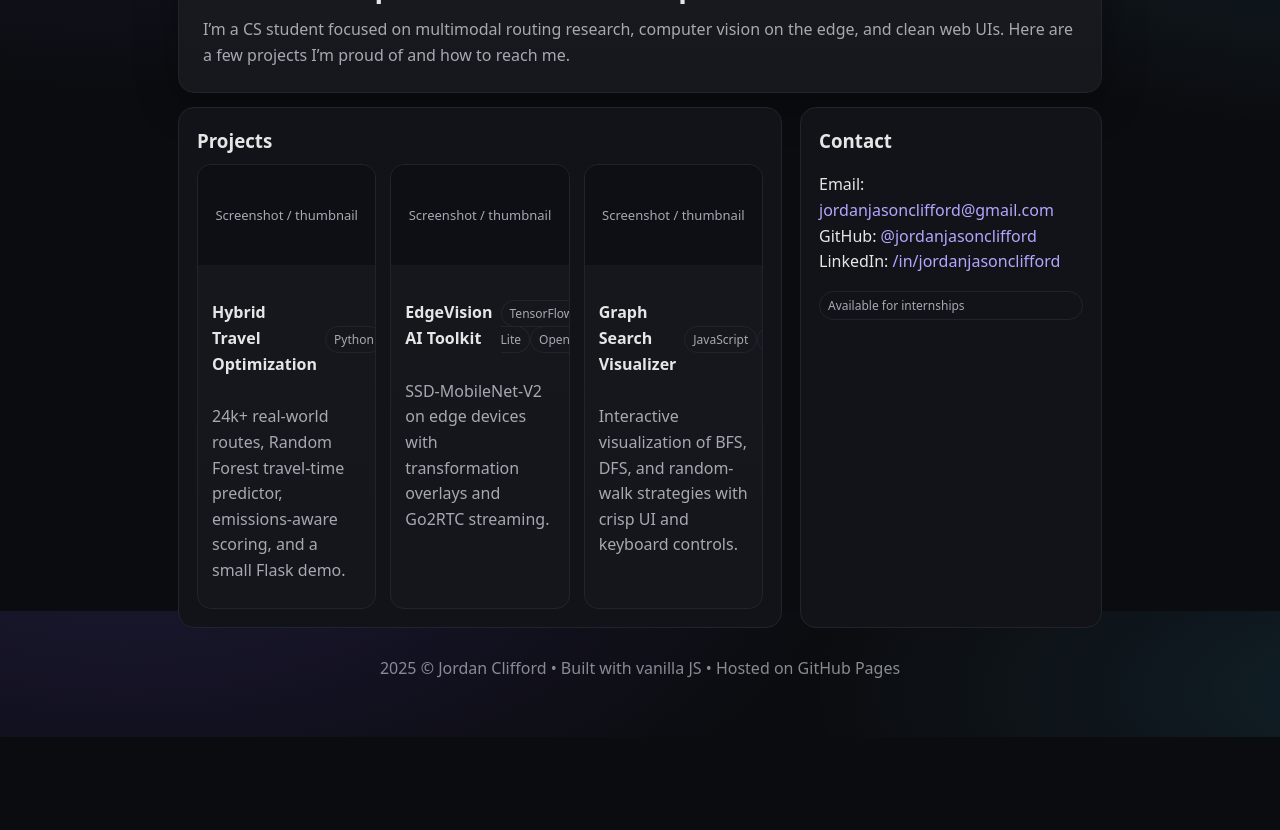
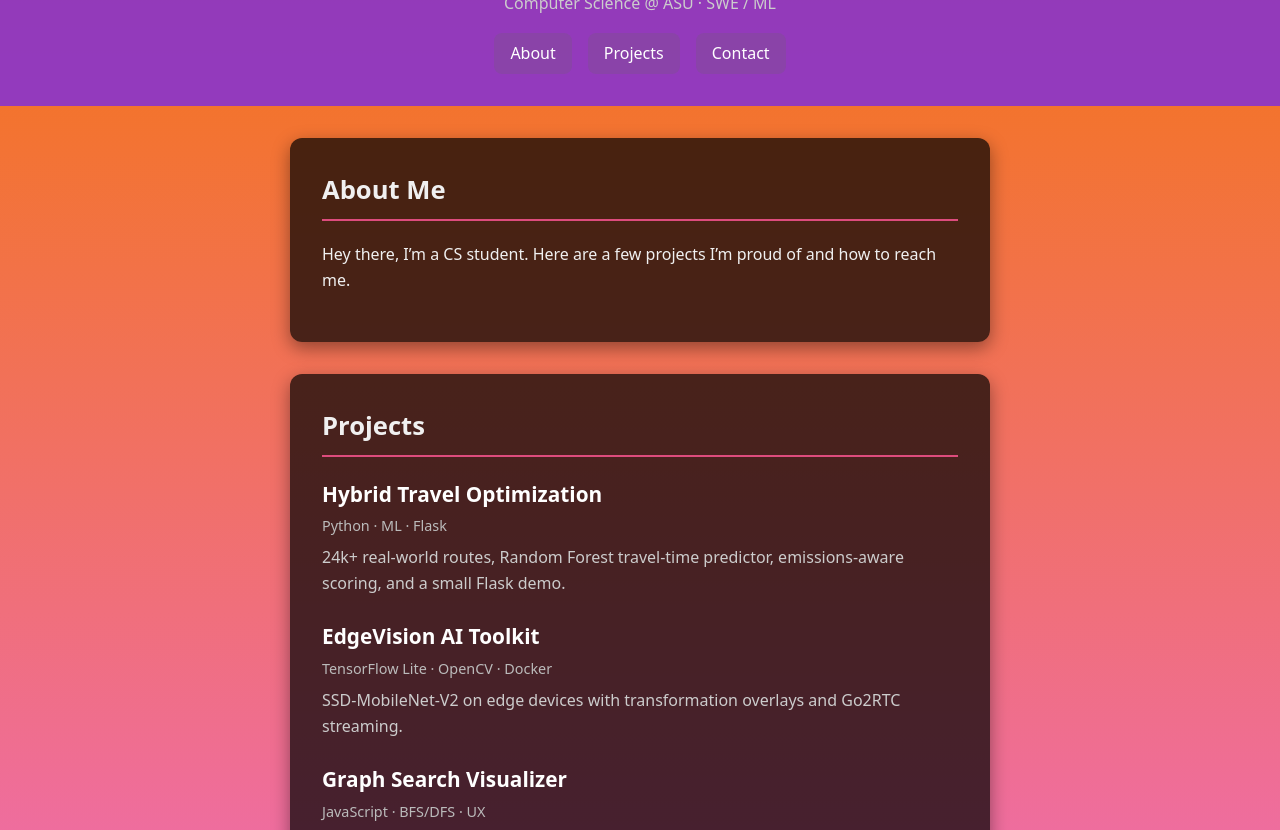
Before and after one commit to jordanjasonclifford/jordanjasonclifford.github.io, a plain HTML site: page index.html in a window 1280 px wide. Shown: the part 189-1019 px from the top of the page. Before the commit the page ends 926 px from the top, so only its background shows below. Drawn offline with Linux system fonts and the light colour scheme.

Commit message:
Color updates

```diff
--- a/index.html
+++ b/index.html
@@ -4,193 +4,156 @@
   <meta charset="utf-8" />
   <meta name="viewport" content="width=device-width, initial-scale=1" />
   <title>Jordan Clifford — Portfolio</title>
-  <meta name="description" content="Personal portfolio of Jordan Clifford: projects, resume, and contact." />
   <style>
-    /* ====== Design tokens ====== */
-    :root{
-      --bg: #0b0c10;
-      --card: #111319;
-      --text: #e6e6e6;
-      --muted:#a7a9b2;
-      --accent:#7c5cff; /* tweak this to your favorite color */
-      --accent-2:#4ad6ff;
-      --border: #22242d;
-      --link: #b6a5ff;
-      --radius: 16px;
-      --shadow: 0 8px 40px rgba(0,0,0,.35);
-      --max: 980px;
+    body {
+      margin: 0;
+      font-family: system-ui, -apple-system, Segoe UI, Roboto, Ubuntu, sans-serif;
+      background: linear-gradient(180deg, #f57600, #eb68f7);
+      color: #f0f0f0;
+      line-height: 1.6;
+    }
+    header {
+      text-align: center;
+      padding: 2rem 1rem;
+      background: rgba(115, 39, 238, 0.75);
+    }
+    header img {
+      width: 80px;
+      height: 80px;
+      border-radius: 50%;
+      margin-bottom: 0.5rem;
+    }
+    header h1 {
+      margin: 0.2rem 0;
+      font-size: 1.8rem;
+    }
+    header p {
+      margin: 0;
+      color: #ccc;
     }
 
-    *{box-sizing:border-box}
-    html,body{height:100%}
-    body{
-      margin:0;
-      font: 500 16px/1.6 system-ui, -apple-system, Segoe UI, Roboto, Ubuntu, Cantarell, "Helvetica Neue", Arial;
-      color:var(--text);
-      background:radial-gradient(1200px 600px at 10% -10%, rgba(124,92,255,.15), transparent 60%),
-                 radial-gradient(1000px 400px at 110% 10%, rgba(74,214,255,.10), transparent 60%),
-                 var(--bg);
+    nav {
+      display: flex;
+      justify-content: center;
+      gap: 1rem;
+      margin-top: 1rem;
+      flex-wrap: wrap;
+    }
+    nav a {
+      text-decoration: none;
+      padding: 0.5rem 1rem;
+      border-radius: 8px;
+      background: rgba(57, 148, 5, 0.1);
+      color: #fff;
+      font-weight: 500;
+      transition: background 0.2s;
+    }
+    nav a:hover {
+      background: rgba(255,255,255,0.2);
     }
 
-    a{color:var(--link); text-decoration: none}
-    a:hover{text-decoration:underline}
+    main {
+      max-width: 700px;
+      margin: 0 auto;
+      padding: 2rem 1rem;
+    }
 
-    .wrap{max-width:var(--max); margin:auto; padding:28px}
+    section {
+      background: rgba(0, 0, 0, 0.7);
+      border-radius: 12px;
+      padding: 2rem;
+      margin-bottom: 2rem;
+      box-shadow: 0 6px 18px rgba(0,0,0,0.4);
+    }
+    section h2 {
+      margin-top: 0;
+      font-size: 1.6rem;
+      border-bottom: 2px solid #dd4c7d;
+      padding-bottom: 0.5rem;
+    }
+    .project {
+      margin-bottom: 1.5rem;
+    }
+    .project h3 {
+      margin: 0.2rem 0;
+      font-size: 1.3rem;
+      color: #fff;
+    }
+    .tags {
+      font-size: 0.9rem;
+      color: #bbb;
+      margin-bottom: 0.5rem;
+    }
+    .project p {
+      margin: 0.4rem 0 0;
+      color: #ccc;
+    }
 
-    header{
-      display:flex; align-items:center; justify-content:space-between; gap:16px; flex-wrap:wrap;
-      padding:18px 0 8px;
+    footer {
+      text-align: center;
+      padding: 1.5rem 1rem;
+      background: rgba(0,0,0,0.8);
+      color: #aaa;
+      font-size: 0.9rem;
     }
-    .brand{display:flex; align-items:center; gap:14px}
-    .brand img{width:52px; height:52px; border-radius:50%; border:2px solid var(--border)}
-    .brand h1{font-size:20px; margin:0}
-    .brand .tag{color:var(--muted); font-size:14px; margin-top:-2px}
-
-    nav{display:flex; gap:14px; flex-wrap:wrap}
-    .btn{
-      padding:10px 14px; border-radius:12px; border:1px solid var(--border);
-      background:linear-gradient(180deg, rgba(255,255,255,.04), rgba(255,255,255,.02)); color:var(--text);
+    a {
+      color: #7dbbff;
     }
-    .btn:hover{border-color:#2c2f3a}
-    .btn--primary{background:linear-gradient(180deg, var(--accent), #5b3df3); border:none; color:white}
-    .btn--primary:hover{filter:brightness(1.05)}
-
-    .hero{
-      margin:22px 0 14px; padding:24px; border:1px solid var(--border); border-radius:var(--radius);
-      background:linear-gradient(180deg, rgba(124,92,255,.12), rgba(124,92,255,0) 35%),
-                 linear-gradient(180deg, rgba(255,255,255,.03), rgba(255,255,255,.02)), var(--card);
-      box-shadow: var(--shadow);
-    }
-    .hero h2{margin:0 0 8px; font-size:28px; letter-spacing:.2px}
-    .hero p{margin:0; color:var(--muted)}
-
-    .grid{display:grid; gap:18px}
-    @media (min-width: 760px){ .grid{grid-template-columns:2fr 1fr} }
-
-    .card{border:1px solid var(--border); border-radius:var(--radius); background:var(--card); padding:18px}
-    .card h3{margin:0 0 8px}
-
-    /* Projects */
-    .projects{display:grid; gap:14px}
-    @media (min-width:760px){ .projects{grid-template-columns: repeat(2, 1fr)} }
-    @media (min-width:1100px){ .projects{grid-template-columns: repeat(3, 1fr)} }
-    .project{
-      border:1px solid var(--border); border-radius:14px; overflow:hidden; background:linear-gradient(180deg, rgba(255,255,255,.02), rgba(255,255,255,.01));
-    }
-    .project .thumb{aspect-ratio: 16/9; background:#0d0f15; display:grid; place-items:center; font-size:13px; color:var(--muted)}
-    .project .body{padding:14px}
-    .project .title{display:flex; align-items:center; justify-content:space-between; gap:8px}
-    .pill{font-size:12px; padding:4px 8px; border-radius:999px; border:1px solid var(--border); color:var(--muted)}
-    .project .desc{color:var(--muted); margin:6px 0 10px}
-    .project .links{display:flex; gap:10px; flex-wrap:wrap}
-
-    footer{opacity:.8; color:var(--muted); text-align:center; padding:28px 0}
   </style>
 </head>
 <body>
-  <div class="wrap">
   <header>
-      <div class="brand">
-        <img src="https://avatars.githubusercontent.com/u/9919?s=80" alt="Avatar placeholder" />
-        <div>
+    <img src="https://github.com/jordanjasonclifford.png" alt="Jordan Clifford" />
     <h1>Jordan Clifford</h1>
-          <div class="tag">Computer Science @ ASU · SWE / ML · HCI</div>
-        </div>
-      </div>
+    <p>Computer Science @ ASU · SWE / ML</p>
     <nav>
-        <a class="btn" href="#projects">Projects</a>
-        <a class="btn" href="#about">About</a>
-        <a class="btn" href="#contact">Contact</a>
-        <a class="btn btn--primary" href="resume.pdf" target="_blank" rel="noopener">Resume</a>
+      <a href="#about">About</a>
+      <a href="#projects">Projects</a>
+      <a href="#contact">Contact</a>
+      <!-- <a href="resume.pdf" target="_blank">Resume</a> -->
     </nav>
   </header>
 
-    <section class="hero" id="about" aria-labelledby="intro-heading">
-      <h2 id="intro-heading">Hi — I build practical ML + web experiences</h2>
-      <p>
-        I’m a CS student focused on multimodal routing research, computer vision on the edge, and clean web UIs. Here are a few projects I’m proud of and how to reach me.
-      </p>
+  <main>
+    <section id="about">
+      <h2>About Me</h2>
+      <p>Hey there, I’m a CS student. Here are a few projects I’m proud of and how to reach me.</p>
     </section>
 
-    <section class="grid">
-      <div class="card">
-        <h3 id="projects">Projects</h3>
-        <div class="projects" id="projectsGrid" aria-live="polite"></div>
+    <section id="projects">
+      <h2>Projects</h2>
+      <div class="project">
+        <h3>Hybrid Travel Optimization</h3>
+        <div class="tags">Python · ML · Flask</div>
+        <p>24k+ real-world routes, Random Forest travel-time predictor, emissions-aware scoring, and a small Flask demo.</p>
       </div>
-
-      <aside class="card" id="contact">
-        <h3>Contact</h3>
-        <p>Email: <a href="mailto:jordanjasonclifford@gmail.com">jordanjasonclifford@gmail.com</a><br/>
-           GitHub: <a href="https://github.com/jordanjasonclifford" target="_blank" rel="noopener">@jordanjasonclifford</a><br/>
-           LinkedIn: <a href="https://www.linkedin.com/in/jordanjasonclifford" target="_blank" rel="noopener">/in/jordanjasonclifford</a>
-        </p>
-        <p class="pill">Available for internships</p>
-      </aside>
+      <div class="project">
+        <h3>EdgeVision AI Toolkit</h3>
+        <div class="tags">TensorFlow Lite · OpenCV · Docker</div>
+        <p>SSD-MobileNet-V2 on edge devices with transformation overlays and Go2RTC streaming.</p>
+      </div>
+      <div class="project">
+        <h3>Graph Search Visualizer</h3>
+        <div class="tags">JavaScript · BFS/DFS · UX</div>
+        <p>Interactive visualization of BFS, DFS, and random-walk strategies with crisp UI and keyboard controls.</p>
+      </div>
     </section>
 
+    <section id="contact">
+      <h2>Contact</h2>
+      <p>Email: <a href="mailto:jordanjasonclifford@gmail.com">jordanjasonclifford@gmail.com</a></p>
+      <p>GitHub: <a href="https://github.com/jordanjasonclifford">@jordanjasonclifford</a></p>
+      <p>LinkedIn: <a href="https://www.linkedin.com/in/jordan-jason-clifford/">/in/jordan-jason-clifford</a></p>
+      <p><strong>Available for internships / Full-Time positions</strong></p>
+    </section>
+  </main>
+
   <footer>
-      <span id="year"></span> © Jordan Clifford • Built with vanilla JS • Hosted on GitHub Pages
+    &copy; <span id="year"></span> Jordan Clifford • Built with vanilla JS • Hosted on GitHub Pages
   </footer>
-  </div>
 
   <script>
-    // ====== Edit your projects here ======
-    const projects = [
-      {
-        title: "Hybrid Travel Optimization",
-        tags: ["Python", "ML", "Flask"],
-        desc: "24k+ real-world routes, Random Forest travel-time predictor, emissions-aware scoring, and a small Flask demo.",
-        demo: "#",
-        source: "#"
-      },
-      {
-        title: "EdgeVision AI Toolkit",
-        tags: ["TensorFlow Lite", "OpenCV", "Docker"],
-        desc: "SSD-MobileNet-V2 on edge devices with transformation overlays and Go2RTC streaming.",
-        demo: "#",
-        source: "#"
-      },
-      {
-        title: "Graph Search Visualizer",
-        tags: ["JavaScript", "BFS/DFS", "UX"],
-        desc: "Interactive visualization of BFS, DFS, and random-walk strategies with crisp UI and keyboard controls.",
-        demo: "#",
-        source: "#"
-      }
-    ];
-
-    const grid = document.getElementById('projectsGrid');
-    const el = (tag, cls, text) => { const n=document.createElement(tag); if(cls) n.className=cls; if(text) n.textContent=text; return n; };
-
-    projects.forEach(p => {
-      const card = el('article', 'project');
-      const thumb = el('div', 'thumb');
-      thumb.textContent = 'Screenshot / thumbnail';
-
-      const body = el('div', 'body');
-      const title = el('div', 'title');
-      title.append(el('h4', null, p.title));
-      const pillbox = el('div');
-      p.tags.forEach(t => pillbox.append(el('span', 'pill', t)));
-      title.append(pillbox);
-
-      const desc = el('p', 'desc', p.desc);
-
-      const links = el('div', 'links');
-      if(p.demo && p.demo !== '#'){
-        const aDemo = el('a'); aDemo.href=p.demo; aDemo.textContent='Live Demo'; aDemo.target='_blank'; aDemo.rel='noopener'; links.append(aDemo);
-      }
-      if(p.source && p.source !== '#'){
-        const aSrc = el('a'); aSrc.href=p.source; aSrc.textContent='Source'; aSrc.target='_blank'; aSrc.rel='noopener'; links.append(aSrc);
-      }
-
-      body.append(title, desc, links);
-      card.append(thumb, body);
-      grid.append(card);
-    });
-
-    // Footer year
-    document.getElementById('year').textContent = new Date().getFullYear();
+    document.getElementById("year").textContent = new Date().getFullYear();
   </script>
 </body>
 </html>
```
Lines whose indentation alone changed are shown as unchanged.
